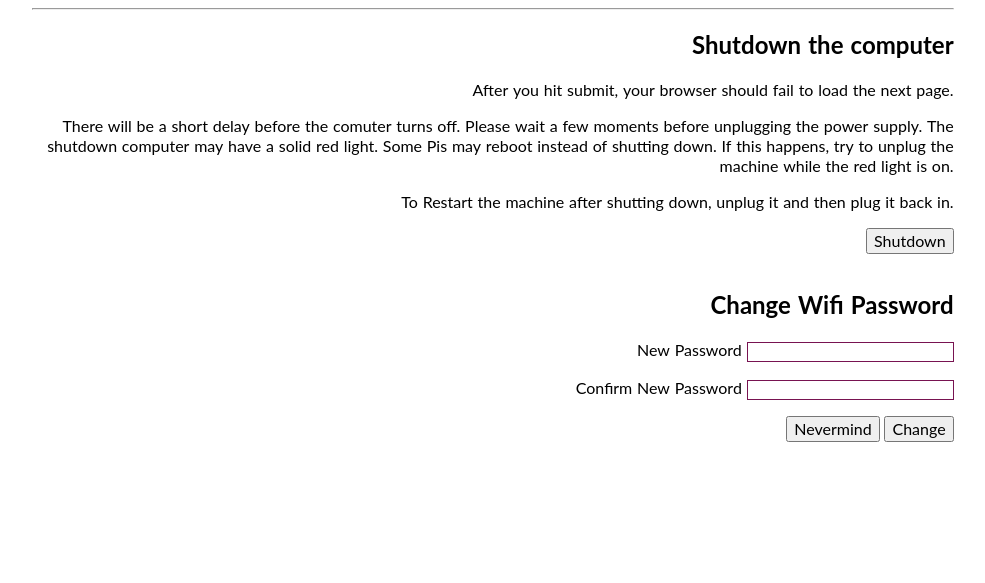
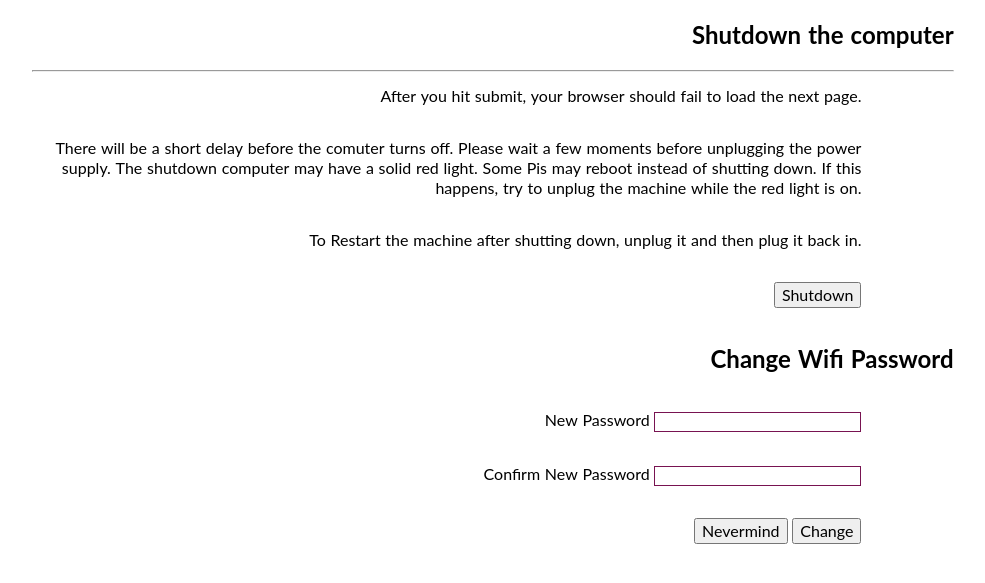
Before and after one commit to celesteh/Immrama, a PHP site: page /conductor/advanced.html in a window 1280 px wide. Shown: the top 583 px of the page, without its empty margins (40-1025 px from the left). Run offline with PHP 8.4, Linux system fonts and the light colour scheme.

Commit message:
look and feel on desktop

```diff
--- a/data/conductor/advanced.html
+++ b/data/conductor/advanced.html
@@ -9,7 +9,6 @@
   <div id="words">
   </form>
   <form action="shutdown.php" method="post">
-    <hr />
     <h2>Shutdown the computer</h2>
     <p>After you hit submit, your browser should fail to load the next page.</p>
     <p>There will be a short delay before the comuter turns off.
@@ -20,6 +19,7 @@
     </p>
     <p>To Restart the machine after shutting down, unplug it and then plug it back in.</p>
     <p><BUTTON name="submit" value="submit" type="submit">Shutdown</BUTTON></p>
+    <hr />
   </form>
 
   <form action="passwd.php" method="post">
--- a/data/style.css
+++ b/data/style.css
@@ -516,6 +516,14 @@ margin-right: 0.5em;
 display: block
 }
 
+p {
+  width: 90%;
+  float: left;
+  margin-right: 0.5em;
+  display: block
+
+}
+
 .submit input
 {
 margin-left: 4.5em;
```
